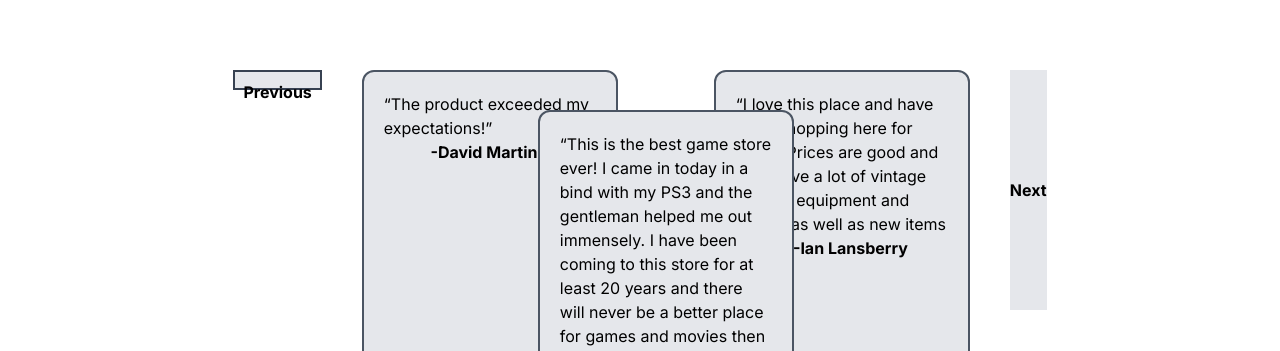
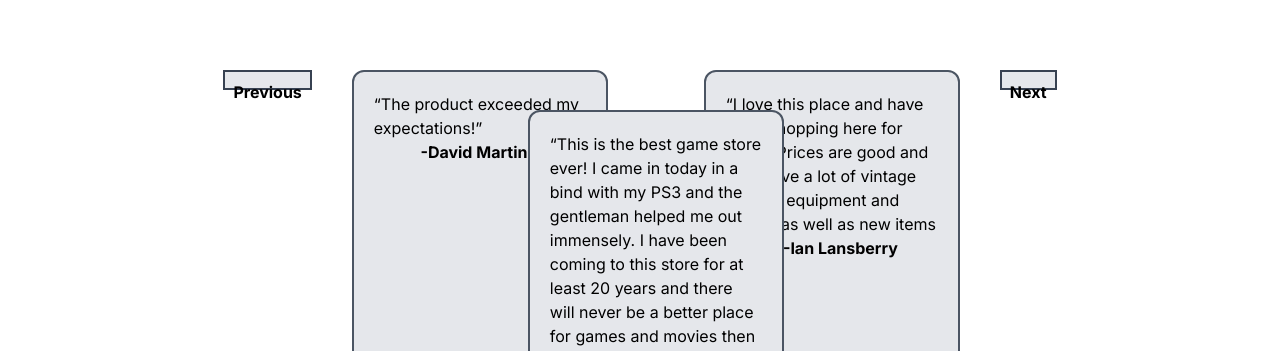
Before and after one commit to ProjectGameForce/ProjectGameForceFE, a Next.js app: page / in a window 1280 px wide. Shown: the part 820-1171 px from the top of the page. Built offline with nearby package versions, Linux system fonts and the light colour scheme; a web font is replaced by a local one.

Commit message:
added a custom button to the spinner

```diff
--- /dev/null
+++ b/app/SliderButton.tsx
@@ -0,0 +1,15 @@
+"use client";
+import React from "react";
+
+export function SliderButton({ onClick, children }: any) {
+  return (
+    <div>
+      <button
+        onClick={onClick}
+        className="border-2 p-2 bg-gray-200 border-gray-700 mx-20 font-bold items-center h-5"
+      >
+        {children}
+      </button>
+    </div>
+  );
+}
--- a/app/Spinner.tsx
+++ b/app/Spinner.tsx
@@ -2,6 +2,7 @@
 import React, { useState } from "react";
 import { reviewList } from "./page";
 import { Review } from "./ReviewProps";
+import { SliderButton } from "./SliderButton";
 
 export function Spinner() {
   const [currentIndex, setCurrentIndex] = useState(0);
@@ -21,15 +22,9 @@ export function Spinner() {
         : currentCurrentIndex + 1;
     });
   };
-  console.log(currentIndex === 0 ? reviewList.length : currentIndex - 1);
   return (
     <div className="flex flex-row mx-10 justify-center my-20 w-[70%]">
-      <button
-        onClick={goToPrev}
-        className="border-2 p-2 bg-gray-200 border-gray-700 mx-20 font-bold items-center h-5"
-      >
-        Previous
-      </button>
+      <SliderButton onClick={goToPrev}>Previous</SliderButton>
       <div className="flex flex-col md:flex-row justify-center h-60">
         <Review
           reviewObj={
@@ -49,12 +44,7 @@ export function Spinner() {
           styles={"-z-10 "}
         />
       </div>
-      <button
-        className="b-2 bg-gray-200 border-gray-700 mx-20 font-bold"
-        onClick={goNext}
-      >
-        Next
-      </button>
+      <SliderButton onClick={goNext}>Next</SliderButton>
     </div>
   );
 }
```
